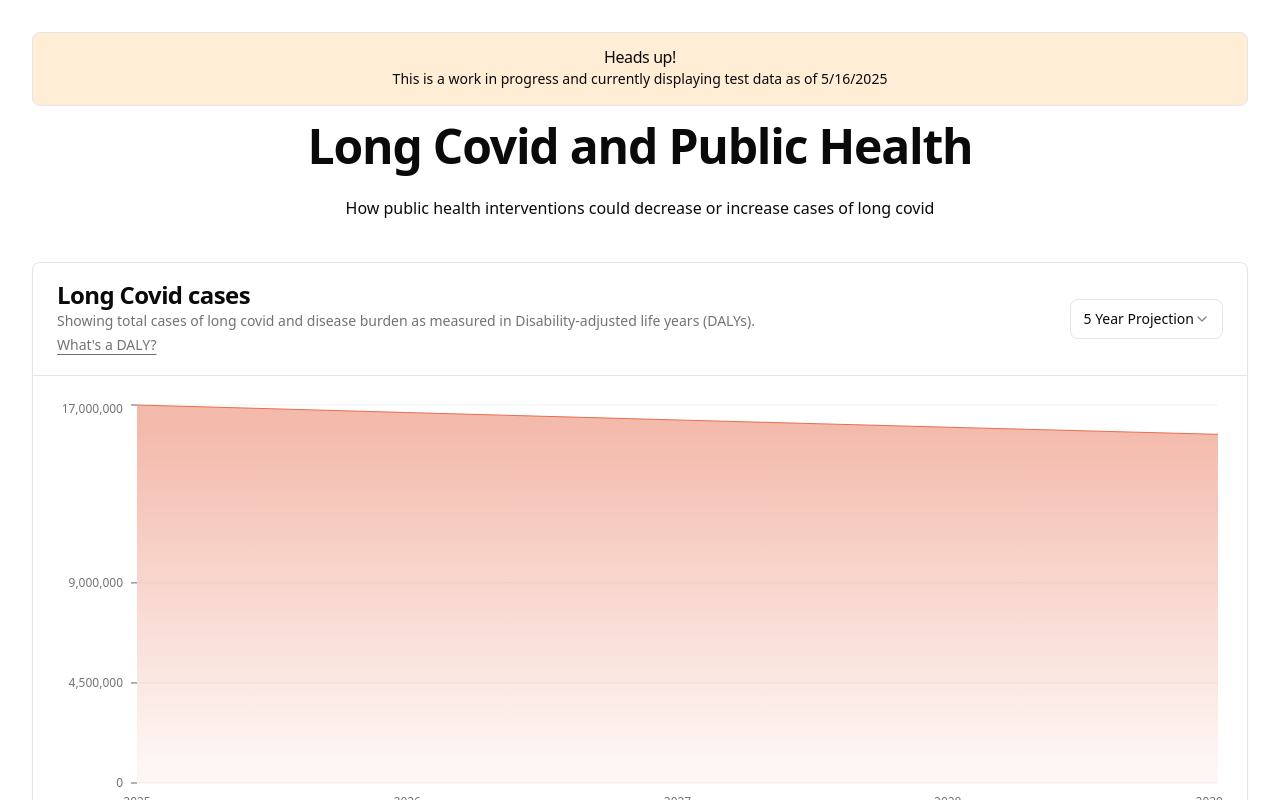
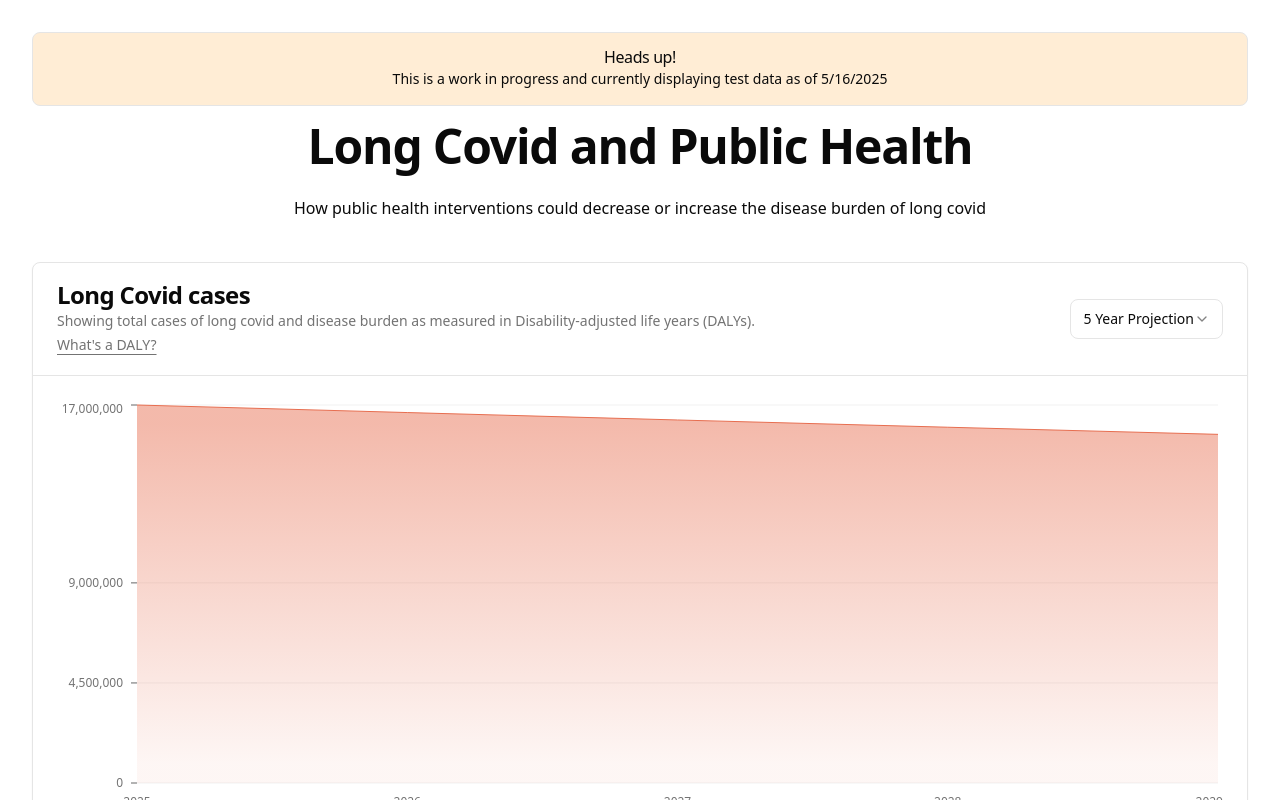
Before and after one commit to DevinCLane/long-covid-dalys, a React (Vite) app: page / in a window 1280 px wide. Shown: the top 800 px of the page. Built offline with nearby package versions, Linux system fonts and the light colour scheme.

Commit message:
:speech_balloon: update header text

```diff
--- a/src/components/header.tsx
+++ b/src/components/header.tsx
@@ -1,12 +1,12 @@
 export function Header() {
   return (
-        <header className="pb-4 md:pb-6 lg:pb-10 md:pt-2 lg:pt-4">
+    <header className="pb-4 md:pb-6 md:pt-2 lg:pb-10 lg:pt-4">
       <h1 className="scroll-m-20 text-4xl font-extrabold tracking-tight lg:text-5xl">
         Long Covid and Public Health
       </h1>
       <p className="leading-7 [&:not(:first-child)]:mt-6">
-                How public health interventions could decrease or increase cases
-                of long covid
+        How public health interventions could decrease or increase the disease
+        burden of long covid
       </p>
     </header>
   );
```
Lines whose indentation alone changed are shown as unchanged.
